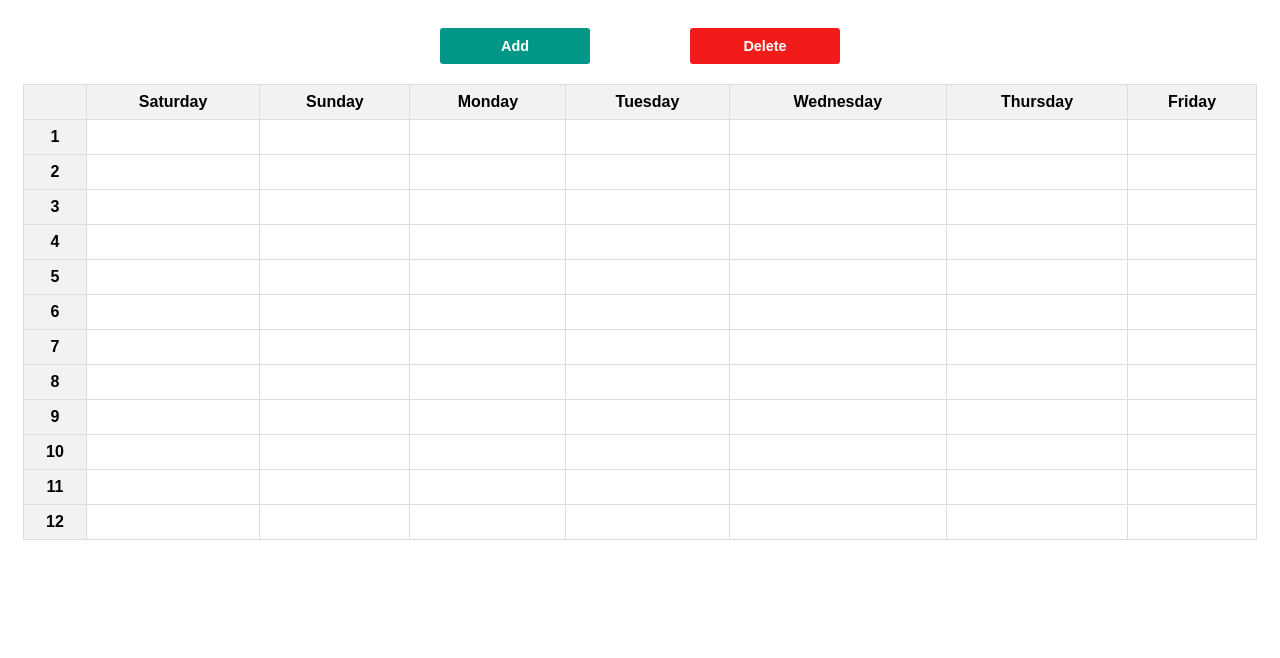
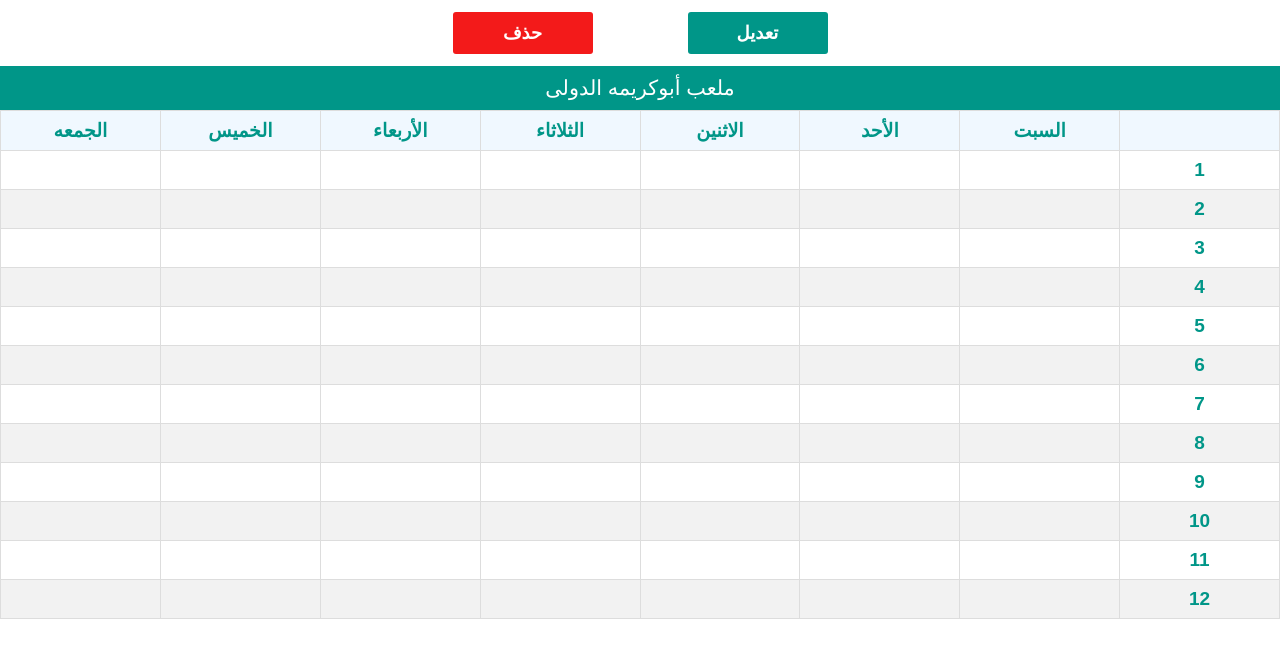
Before and after one commit to Gemy2050/club, a plain HTML site: page index.html in a window 1280 px wide. Drawn offline with Linux system fonts and the light colour scheme; some packages are replaced by stand-ins of ours; no server answers; a script that the page names is missing.

Commit message:
Modified

```diff
--- a/index.html
+++ b/index.html
@@ -3,29 +3,12 @@
 <head>
     <meta charset="UTF-8">
     <meta name="viewport" content="width=device-width, initial-scale=1.0">
-    <title>Firebase MainPage</title>
+    <title>ملعب أبوكريمه</title>
     <link rel="stylesheet" href="style.css">
+    <link rel="shortcut icon" href="logo.jpg" type="image/x-icon">
+    <link rel="apple-touch-icon" href="logo.jpg">
 </head>
 <body>
-    <!-- <button class="add-user">Add User</button>
-    <div class="wrapper">
-      <table id="crud">
-        <caption>Users</caption>
-        <thead>
-          <tr>
-            <td>Name</td>
-            <td>Phone</td>
-            <td>Email</td>
-            <td>Actions</td>
-          </tr>
-        </thead>
-        <tbody>
-        </tbody>
-      </table>
-    </div>
-  </div> -->
-
-
 
   <div class="container">
     <div class="popup popup-delete">
@@ -34,13 +17,13 @@
         <!-- <label for="day">Day</label> -->
         <form>
           <select name="day" id="day">
-            <option value="saturday">Saturday</option>
-            <option value="sunday">Sunday</option>
-            <option value="monday">Monday</option>
-            <option value="tuesday">Tuesday</option>
-            <option value="wednesday">Wednesday</option>
-            <option value="thursday">Thursday</option>
-            <option value="friday">Friday</option>
+            <option value="saturday">السبت</option>
+            <option value="sunday">الأحد</option>
+            <option value="monday">الاثنين</option>
+            <option value="tuesday">الثلاثاء</option>
+            <option value="wednesday">الأربعاء</option>
+            <option value="thursday">الخميس</option>
+            <option value="friday">الجمعه</option>
           </select>
           <!-- <label for="hour">Hour</label> -->
           <input type="number" id="hour" placeholder="hour" name="hour" min="1" max="12" required>
@@ -54,13 +37,13 @@
         <form>
           <!-- <label for="day">Day</label> -->
           <select name="day" id="day">
-            <option value="saturday">Saturday</option>
-            <option value="sunday">Sunday</option>
-            <option value="monday">Monday</option>
-            <option value="tuesday">Tuesday</option>
-            <option value="wednesday">Wednesday</option>
-            <option value="thursday">Thursday</option>
-            <option value="friday">Friday</option>
+            <option value="saturday">السبت</option>
+            <option value="sunday">الأحد</option>
+            <option value="monday">الاثنين</option>
+            <option value="tuesday">الثلاثاء</option>
+            <option value="wednesday">الأربعاء</option>
+            <option value="thursday">الخميس</option>
+            <option value="friday">الجمعه</option>
           </select>
           <!-- <label for="hour">Hour</label> -->
           <input type="number" id="hour" placeholder="hour" name="hour" min="1" max="12" required>
@@ -72,21 +55,23 @@
     </div>
 
     <div class="buttons">
-      <button class="add">Add</button>
-      <button class="delete">Delete</button>
+      <button class="add">تعديل</button>
+      <button class="delete">حذف</button>
     </div>
 
+      <div class="responsive-table">
         <table>
+          <caption>ملعب أبوكريمه الدولى</caption>
           <thead>
             <tr>
               <th></th>
-            <th>Saturday</th>
-            <th>Sunday</th>
-            <th>Monday</th>
-            <th>Tuesday</th>
-            <th>Wednesday</th>
-            <th>Thursday</th>
-            <th>Friday</th>
+              <th>السبت</th>
+              <th>الأحد</th>
+              <th>الاثنين</th>
+              <th>الثلاثاء</th>
+              <th>الأربعاء</th>
+              <th>الخميس</th>
+              <th>الجمعه</th>
             </tr>
           </thead>
           <tbody>
@@ -102,6 +87,7 @@
             </tr>
           </tbody>
         </table>
+      </div>
 
   </div>
 
--- a/style.css
+++ b/style.css
@@ -1,12 +1,11 @@
-/* *
-{
-    padding: 0;
-    margin: 0;
-    box-sizing: border-box;
+* {
+  box-sizing: border-box;
+  padding: 0;
+  margin: 0;
 }
-body
-{
-    font-family: System-ui;
+body {
+  font-family: Arial, sans-serif;
+  direction: rtl;
 }
 ::-webkit-scrollbar {
   width: 10px;
@@ -19,192 +18,44 @@ body
   border-radius: 6px;
 }
 
-.wrapper
-{
-    background-color: #fff;
-    overflow-x: auto;
-}
-#crud
-{
-    min-width: 1000px;
-    text-align: center;
-    margin: 15px auto;
-}
-#crud caption
-{
-    background-color: #009688;
-    color: #fff;
-    padding: 10px 0;
-    font-size: 1.5rem;
-}
-#crud thead
-{
-    background-color:aliceblue;
 
-}
-#crud thead td
-{
-    padding: 10px;
-    color: #009688;
-}
-#crud tbody td
-{
-    padding: 10px;
-    border-bottom: 1px solid #009688;
-    color: #666565;
-}
-#crud tbody td button,.add-user
-{
-    padding: 5px 7px;
-    border:none;
-    background: transparent;
-    font-family: cursive;
-    font-size: .9rem;
-    color: #fff;
-    border-radius: 3px;
-    cursor: pointer;
-}
-#crud tbody td button.edit
-{
-    background-color:#009688;
-}
-#crud tbody td button.delete
-{
-    background-color:#e91e63;
-}
-.add-user
-{
-    background-color: #009688;
-   margin-top: 20px;
-   padding: 10px 20px;
-   display: block;
-   max-width: 200px;
-   margin: 25px auto;
-}
-.popup
-{
-    position: fixed;
-    inset: 0;
-    background-color: rgba(0,0, 0,.4);
-    display:none ;
-    place-items: center;
-}
-.popup.active
-{
-    display: grid;
-    animation: show .7s ease-in-out;
-}
-
-@keyframes show
-{   0%
-    {
-        transform: translateY(-100%);
-    }
-    100%
-    {
-        transform: translateY(0);
-    }
-}
-.popup .form-container {
+.responsive-table {
   position: relative;
-}
-.popup form
-{
-    background-color: #fff;
-    display: flex;
-    flex-direction: column;
-    max-width: 350px;
-    width: 100%;
-    padding: 50px 20px;
-}
-.popup .close {
-  position: absolute;
-  top: 10px;
-  right: 10px;
-  width: 30px;
-  height: 30px;
-  border-radius: 50%;
-  border: 1px solid red;
-  color: red;
-  cursor: pointer;
-  font-size: 18px;
-  padding: 4px;
-}
-.popup form input
-{
-    width: 100%;
-    background-color: transparent;
-    border:none;
-    box-shadow: inset 0 0 2px rgba(0,0, 0,.4);
-    margin: 15px 0;
-    padding: 12px 15px;
-    font-size: 1.1rem;
-    font-family: cursive;
-
-}
-.popup form input[type = "submit"]
-{
-    background-color: #009688;
-    color: #fff;
-    cursor: pointer;
-    max-width: 100px;
-}
-
-
- */
-
-
-
-
-
-
-
-
-
-
-
-
-
-* {
-  box-sizing: border-box;
-}
-.container {
-  padding: 0 15px;
+  width: 100%;
+  overflow-x: auto;
 }
 table {
     border-collapse: collapse;
     width: 100%;
-    font-family: Arial, sans-serif;
+    min-width: 1000px;
     text-align: center;
-  }
-
+    margin-bottom: 7px;
+}
+caption {
+    background-color: #009688;
+    color: #fff;
+    padding: 10px 0;
+    font-size: 1.3rem;
+}
+table thead {
+  background-color:aliceblue;
+}
   th, td {
-    border: 1px solid #ddd;
+    border: 1px solid #DDD;
     padding: 8px 5px;
+    min-width: 100px;
   }
 
   th {
-    background-color: #f2f2f2;
+    background-color: transparent;
     font-weight: bold;
+    color: #009688;
+    font-size: 19px;
   }
 
   tr:nth-child(even) {
     background-color: #f2f2f2;
   }
-
-  tr:hover {
-    background-color: #ddd;
-  }
-
-  td {
-    background-color: #fff;
-  }
-
-  td.today {
-    color: #000;
-    font-weight: bold;
-  }
-
 
   .popup
 {
@@ -236,7 +87,6 @@ table {
 .popup form
 {
   background-color: #fff;
-  /* display: flex; */
   flex-direction: column;
   max-width: 350px;
   width: 100%;
@@ -264,12 +114,10 @@ table {
   margin: 5px 0 20px;
   padding: 12px;
   font-size: 1.1rem;
-  font-family: cursive;
   outline: none;
   border-radius: 4px;
 }
 .popup form select {
-  /* background-color: #DDD; */
   padding: 12px;
 }
 .popup form input[type = "submit"]
@@ -282,6 +130,8 @@ table {
 
 .container .buttons {
   width: 500px;
+  max-width: 100%;
+  padding: 0 15px;
   margin: auto;
   display: flex;
 }
@@ -290,15 +140,15 @@ table {
   margin-top: 20px;
   padding: 10px 20px;
   display: block;
-  min-width: 150px;
-  margin: 20px auto;
+  min-width: 140px;
+  margin: 12px auto;
   padding: 10px 7px;
   border:none;
-  font-size: .9rem;
   color: #fff;
   border-radius: 3px;
   cursor: pointer;
   font-weight: bold;
+  font-size: 18px;
 }
 .container .buttons .delete {
   background-color: #f31a1a;
```
Also changed, not shown: logo.jpg (added). Lines whose indentation alone changed are shown as unchanged.
